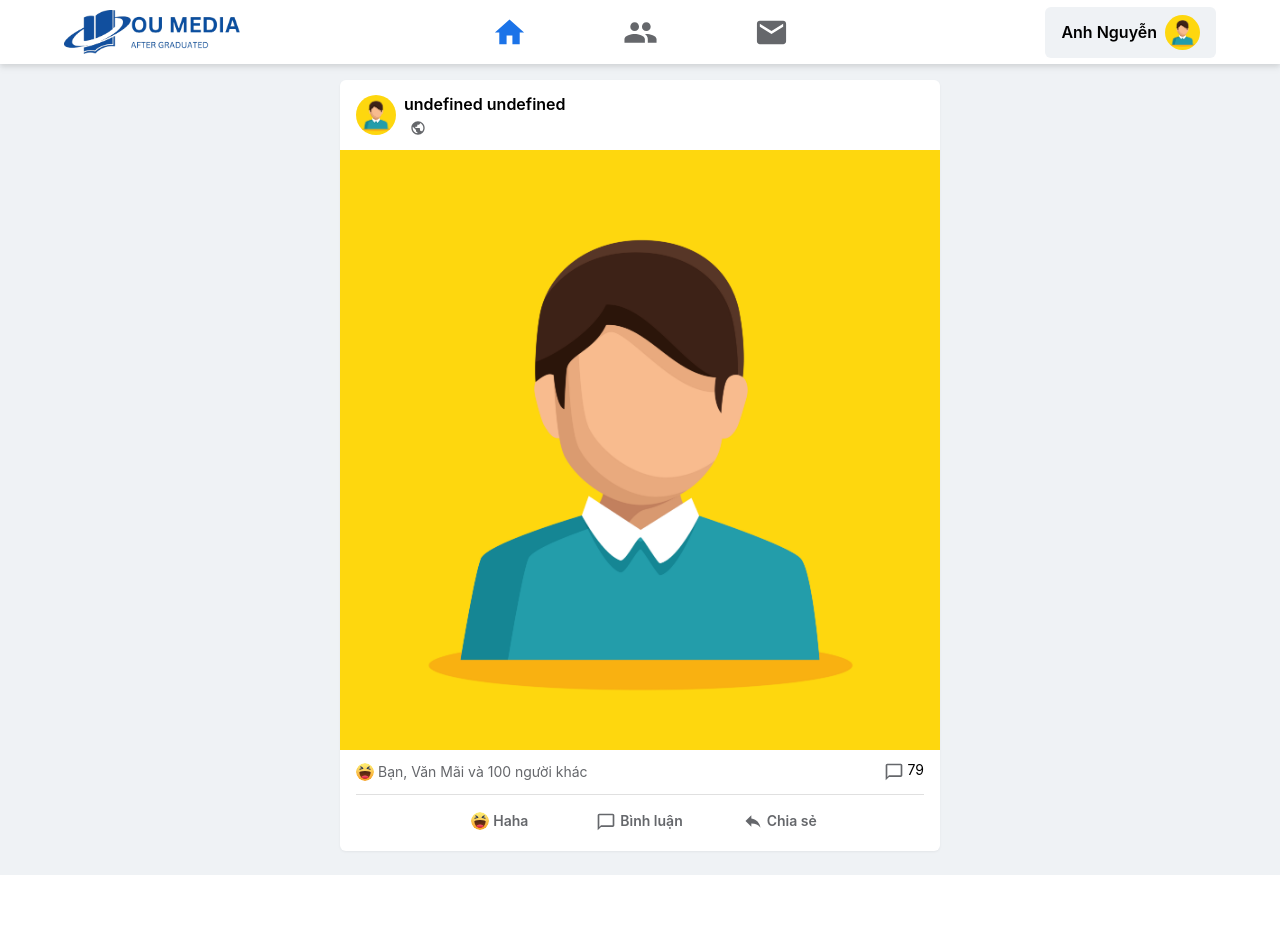
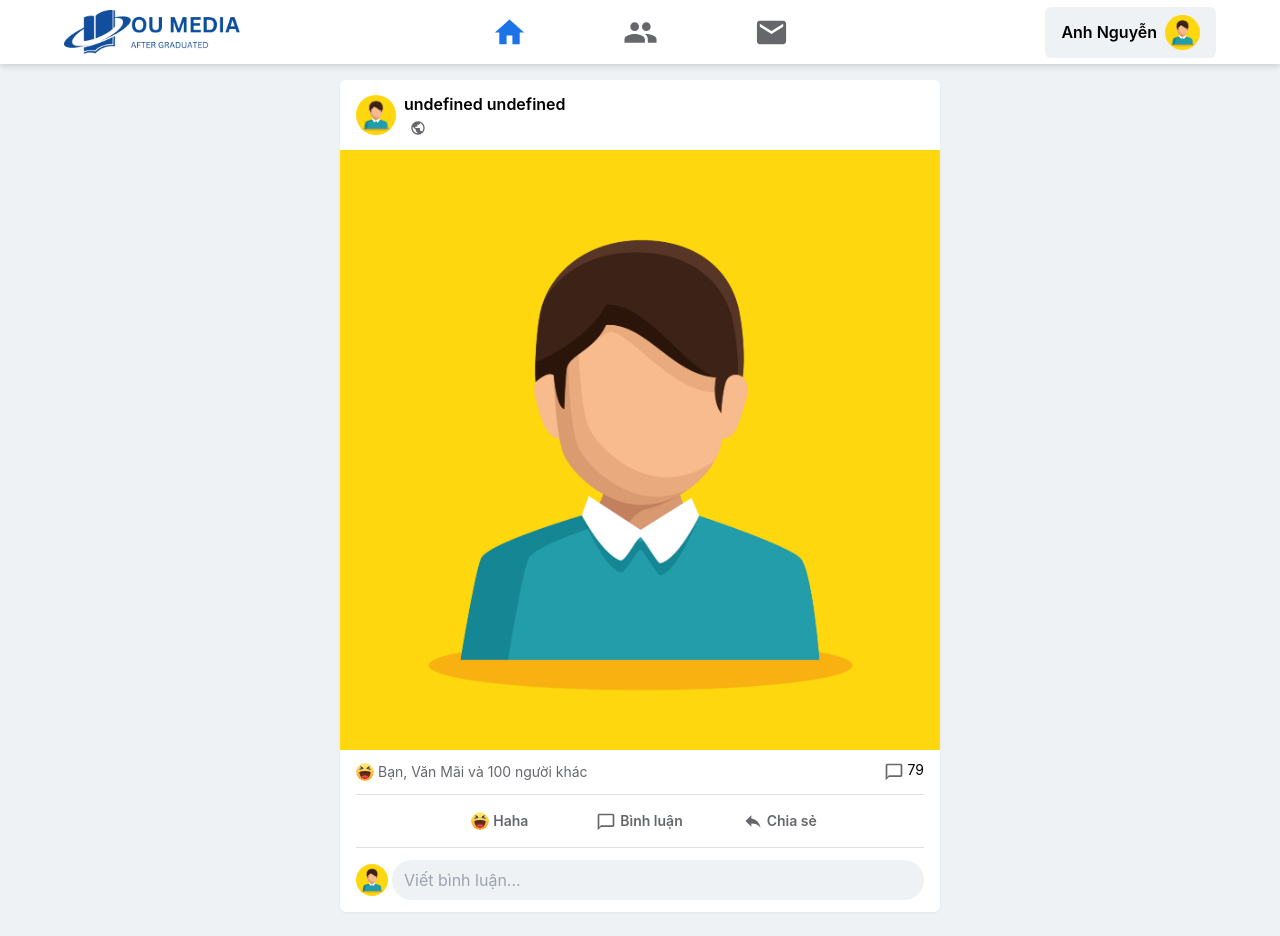
Before and after one commit to workanhnguyen/alumni_social_media, a React (Create React App) app in the folder client/: page /posts/1 in a window 1280 px wide. Before the commit the page ends 875 px from the top, so only its background shows below. Built offline with nearby package versions, Linux system fonts and the light colour scheme.

Commit message:
update ui comment section

```diff
--- a/client/src/pages/PostDetailPage.jsx
+++ b/client/src/pages/PostDetailPage.jsx
@@ -1,9 +1,10 @@
-import React from "react";
+import React, { useEffect, useState } from "react";
 
 import PublicIcon from "@mui/icons-material/Public";
 import { Avatar, Divider } from "@mui/material";
 import ChatBubbleOutlineOutlinedIcon from "@mui/icons-material/ChatBubbleOutlineOutlined";
 import ReplyOutlinedIcon from "@mui/icons-material/ReplyOutlined";
+import SendIcon from '@mui/icons-material/Send';
 
 import { useStateContext } from "../contexts/ContextProvider";
 import { DefaultLayout } from "../layouts";
@@ -18,7 +19,16 @@ const images = [
 ];
 
 const PostDetailPage = () => {
+    const [comment, setComment] = useState('');
   const { postDetail } = useStateContext();
+
+  const handleCommentContentChange = (e) => {
+    setComment(e.target.value);
+  };
+
+    // useEffect(() => {
+
+    // }, [comment]);
   return (
     <DefaultLayout>
       <div className="w-full h-full flex justify-center bg-gray">
@@ -53,6 +63,7 @@ const PostDetailPage = () => {
               <img key={index} src={image} alt="img" />
             ))}
           </div>
+
           {/* Post reaction quantities */}
           <div className="w-full flex justify-between px-4 py-3">
             {/* Like */}
@@ -72,17 +83,16 @@ const PostDetailPage = () => {
             </div>
           </div>
           <Divider variant="middle" />
+
           {/* Post reacting action */}
-          <div className="w-full flex justify-center items-center gap-x-1 mt-2">
+          <div className="w-full flex justify-center items-center gap-x-1 my-2">
             <div className="w-fit flex items-center px-10 py-2 hover:bg-gray active:bg-gray-2 rounded-md cursor-pointer">
               <Avatar src={actionHaha} sx={{ width: 18, height: 18 }} />
               <span className="text-sm text-dark-gray ml-1 font-semibold">
                 Haha
               </span>
             </div>
-            <div
-              className="w-fit flex items-center px-6 py-2 hover:bg-gray active:bg-gray-2 rounded-md cursor-pointer"
-            >
+            <div className="w-fit flex items-center px-6 py-2 hover:bg-gray active:bg-gray-2 rounded-md cursor-pointer">
               <ChatBubbleOutlineOutlinedIcon
                 fontSize="small"
                 className="text-dark-gray -mb-0.5"
@@ -98,6 +108,24 @@ const PostDetailPage = () => {
               </span>
             </div>
           </div>
+          <Divider variant="middle" />
+
+          {/* Comment section */}
+          <div className="w-full flex flex-col px-4 mt-3">
+            <div className="flex items-center">
+              <Avatar
+                src={blankAvatar}
+                alt="avatar"
+                sx={{ width: 32, height: 32 }}
+              />
+              <div
+                className="relative flex-1 flex items-center ml-1 rounded-3xl cursor-pointer hover:bg-gray-2 overflow-hidden"
+              >
+                <input onChange={handleCommentContentChange} className="w-full px-3 py-2 border-none outline-none text-dark-gray bg-gray" placeholder="Viết bình luận..." />
+                <span className={`absolute right-3 ${comment === '' ? 'hidden' : 'block' } text-primary`}><SendIcon fontSize="small" /></span>
+              </div>
+            </div>
+          </div>
         </div>
       </div>
     </DefaultLayout>
```
